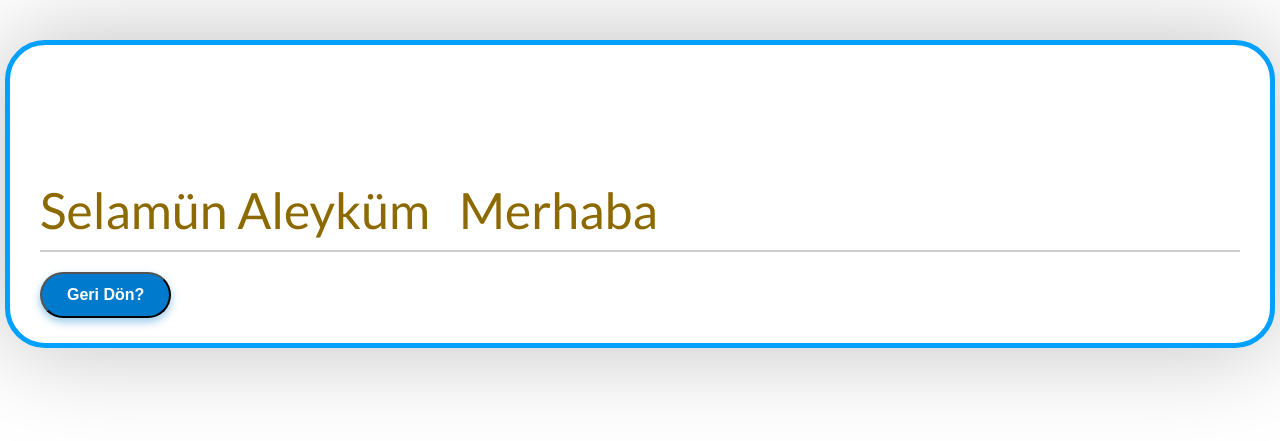
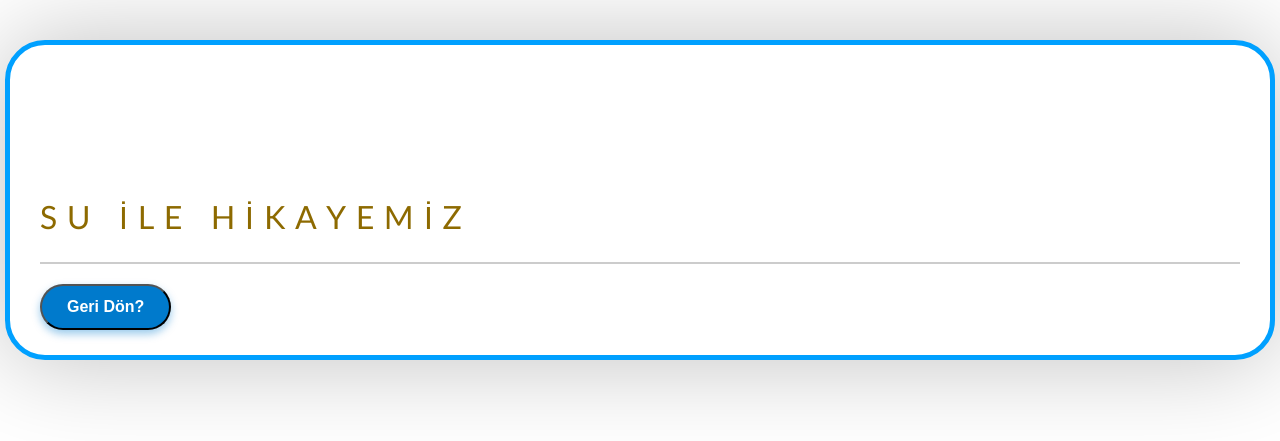
Before and after one commit to suprojegrubu/Su-Grubu, a Flask app: template templates/page3.html in a window 1280 px wide. Shown: the top 441 px of the page. Run offline with Flask 3, Linux system fonts and the light colour scheme; the template is opened without the code that fills it, so the values that code supplies are empty.

Commit message:
Update page3.html

```diff
--- a/templates/page3.html
+++ b/templates/page3.html
@@ -81,6 +81,13 @@
   margin-bottom: 20px;
 }
 
+.title {
+	color: #007acc;
+    text-align: center;
+    margin-bottom: 20px;
+	font-size: 32px;
+}
+
 .btn {
   display: inline-block;
   background-color: #007acc;
@@ -141,8 +148,20 @@
 
     <div class="paragraph">
  		<div class="animate four">
-			<span>Selamün Aleyküm</span> &nbsp;
-			<span>Merhaba</span>
+			<span class="title">S</span>
+			<span class="title">U</span>&nbsp;&nbsp;
+			<span class="title">İ</span>
+			<span class="title">L</span>
+			<span class="title">E</span>&nbsp;&nbsp;
+			<span class="title">H</span>
+			<span class="title">İ</span>
+			<span class="title">K</span>
+			<span class="title">A</span>
+			<span class="title">Y</span>
+			<span class="title">E</span>
+			<span class="title">M</span>
+			<span class="title">İ</span>
+			<span class="title">Z</span>&nbsp;
 		</div>
     </div>
 
```
